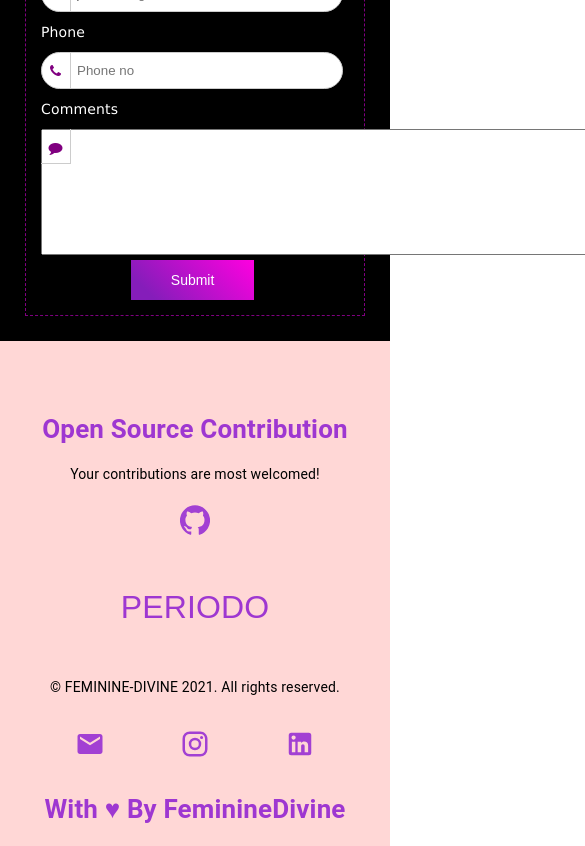
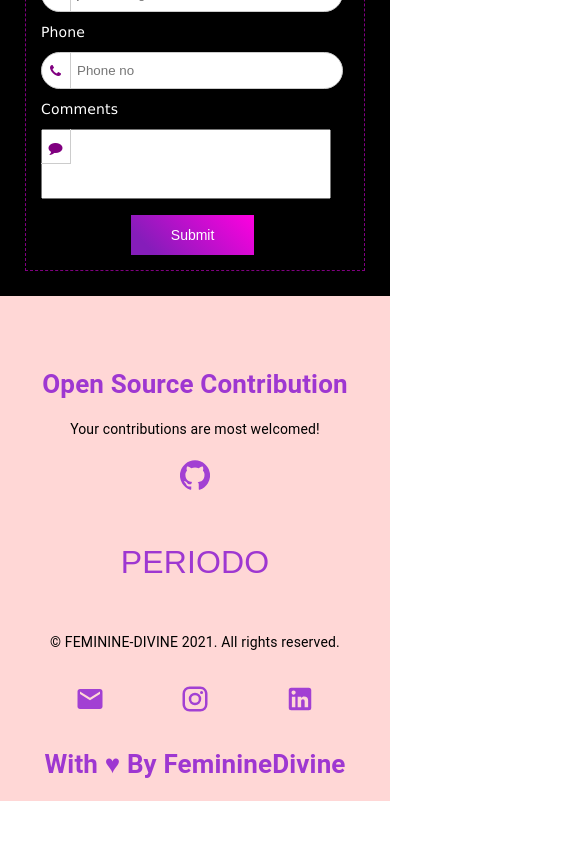
Before and after one commit to Feminine-Divine/periodo, a Next.js app in the folder periodo/: page /flow in a window 390 px wide. Shown: the part 1680-2526 px from the top of the page, 585 px wide, since content can reach past the window. After the commit the page ends 2481 px from the top, so only its background shows below. Built offline with nearby package versions, Linux system fonts and the light colour scheme; no server answers.

Commit message:
fixed for mobile view

```diff
--- a/periodo/components/Footer/ContactUs.js
+++ b/periodo/components/Footer/ContactUs.js
@@ -52,7 +52,7 @@ function ContactUs() {
                         <div>
                         <label className={styles.input_label}>Comments</label>
                             <div className={styles.textarea_field}> <span><i aria-hidden="true" class="fa fa-comment"></i></span>
-                                <textarea className={styles.inputN}  style={{resize:"none", color:"#ffd7d6"}} cols="82" rows="8" name="comments"></textarea>
+                                <input type ="text" className={styles.inputtextarea}  name="comments"/>
                             </div>
                         </div>
                     </div>
--- a/periodo/components/Footer/ContactUs.module.css
+++ b/periodo/components/Footer/ContactUs.module.css
@@ -59,6 +59,7 @@
 }
 .form_wrapper .input_field, .form_wrapper .textarea_field {
 	position:relative;
+
 }
 .form_wrapper .input_field > span, .form_wrapper .textarea_field > span {
 	position:absolute;
@@ -69,17 +70,21 @@
 	border-right:1px solid #ccc;
 	text-align:center;
 	width:30px;
+
 }
 .form_wrapper .textarea_field > span {
 	border-bottom:1px solid #ccc;
 	max-height:35px;
+
+
 }
 .form_wrapper .input_field > span > i, .form_wrapper .textarea_field > span > i {
 	padding-top:12px;
+
+
 }
-.form_wrapper .inputN[type="text"], .form_wrapper .inputN[type="email"], .form_wrapper .inputN[type="tel"], textarea .inputN {
+.form_wrapper .inputN[type="text"], .form_wrapper .inputN[type="email"], .form_wrapper .inputN[type="tel"]{
 	width:98%;
-
 	padding:10px 10px 10px 35px;
 	border:1px solid #ccc;
 	box-sizing:border-box;
@@ -89,12 +94,10 @@
 	-moz-transition: all 0.30s ease-in-out;
 	-ms-transition: all 0.30s ease-in-out;
 	transition: all 0.30s ease-in-out;
-  background-color: white;
+  background-color: rgb(255, 255, 255);
 }
-.form_wrapper textarea .inputN {
-	height:8em;
-}
-.form_wrapper .inputN[type="text"]:focus, .form_wrapper .inputN[type="email"]:focus, .form_wrapper .inputN[type="tel"]:focus, textarea .inputN:focus {
+
+.form_wrapper .inputN[type="text"]:focus, .form_wrapper .inputN[type="email"]:focus, .form_wrapper .inputN[type="tel"]:focus {
 	-webkit-box-shadow:0 0 2px 1px pink;
 	-moz-box-shadow:0 0 2px 1px pink;
 	box-shadow:0 0 2px 1px pink;
@@ -148,6 +151,13 @@
   -webkit-background-clip: text;
   -webkit-text-fill-color: transparent;
 }
+.inputtextarea {
+	height: 5rem;
+	width: 44rem;
+	resize: none;
+	margin-bottom: 1rem;
+
+}
 @media (max-width: 600px) {
 .form_wrapper .col_half {
 	width:100%;
@@ -161,7 +171,7 @@
     45deg,
     rgb(133, 29, 186) 15%,
     rgba(255, 0, 224, 1) 100%
-  );;
+  );
 	height:40px;
 	line-height:40px;
 	width:40%;
@@ -178,4 +188,45 @@
 	-ms-transition: all 0.30s ease-in-out;
 	transition: all 0.30s ease-in-out;
 }
+.inputtextarea {
+	height: 70px;
+	width: 360px;
+	resize: none;
 }
+}
+@media (max-width: 1000px) {
+	.form_wrapper .col_half {
+		width:100%;
+		float:none;
+	}
+	.form_wrapper .input_label {
+		margin:10px 0;
+	}
+	.form_wrapper .inputN[type="submit"] {
+		background: -webkit-linear-gradient(
+		45deg,
+		rgb(133, 29, 186) 15%,
+		rgba(255, 0, 224, 1) 100%
+	  );
+		height:40px;
+		line-height:40px;
+		width:40%;
+		border:none;
+		margin-left: 90px;
+		justify-content: center;
+		outline:none;
+		cursor:pointer;
+		color:#fff;
+		font-size:1em;
+	  padding-top: 0px;
+		-webkit-transition: all 0.30s ease-in-out;
+		-moz-transition: all 0.30s ease-in-out;
+		-ms-transition: all 0.30s ease-in-out;
+		transition: all 0.30s ease-in-out;
+	}
+	.inputtextarea {
+		height: 70px;
+		width: 290px;
+		resize: none;
+	}
+	}
```
